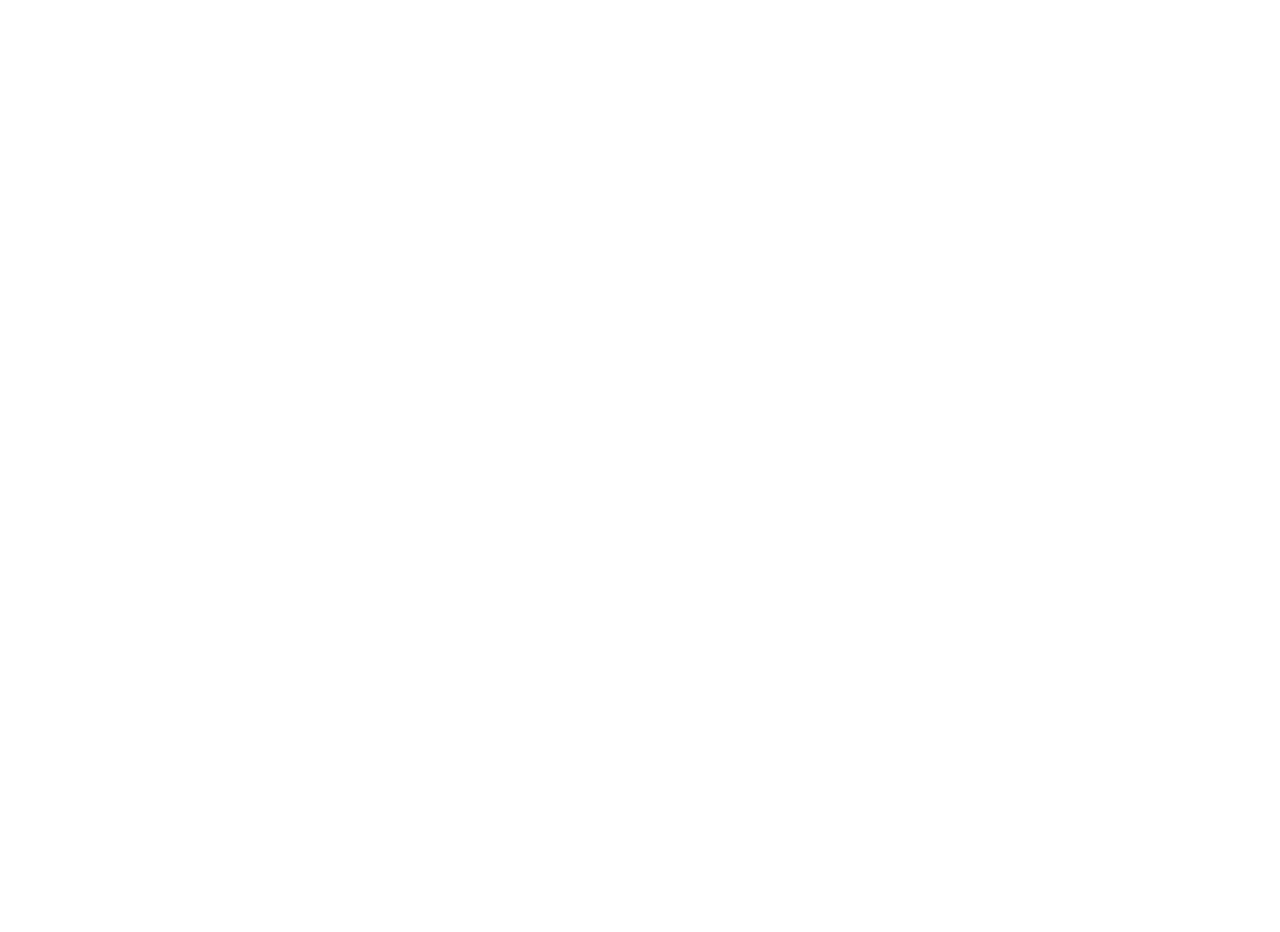
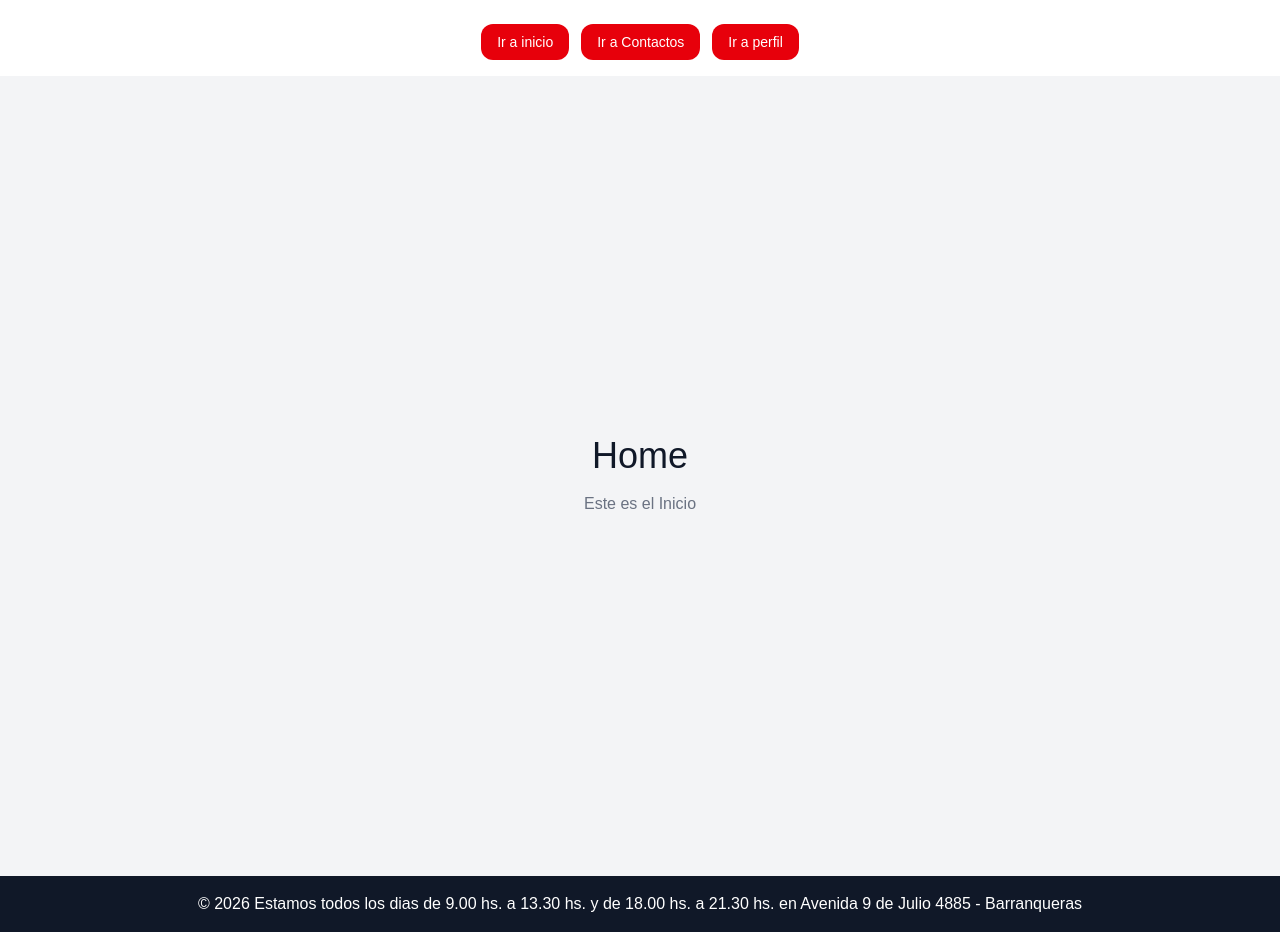
Before and after one commit to Davidjav3384/mi-verduleria, a Next.js app: page / in a window 1280 px wide. Before the commit the page ends 800 px from the top, so only its background shows below. Built offline with nearby package versions, Linux system fonts and the light colour scheme.

Commit message:
Agregue el footer en todas las paginas con los dias y horarios de atencion, el domicilio, y le puse a cada pagina su descripcion.
Co-authored-by: Martin Zalazar <marelizal@users.noreply.github.com>

```diff
--- a/app/contact/page.tsx
+++ b/app/contact/page.tsx
@@ -1,11 +1,13 @@
+import NavLink from "@/components/nav-links";
 import Link from "next/link";
 
 export default function Contact() {
   return (
     <div className="bg-gray-100 h-full text-center flex min-h-screen flex-col items-center justify-center">
       <h1 className="text-4xl font-bolt text-gray-900">Contacto</h1>
-       <p className="mt-4 text-gray-500">Hablamos?</p>
-       <Link className="mt-2" href="/">Ir a Inicio</Link>
+      <p className="mt-4 text-gray-500">Hablamos?</p>
+
+
     </div>
   );
 }
--- a/app/layout.tsx
+++ b/app/layout.tsx
@@ -1,6 +1,8 @@
 import type { Metadata } from "next";
 import { Geist, Geist_Mono } from "next/font/google";
 import "./globals.css";
+import NavLink from "@/components/nav-links";
+import Footer from "@/components/footer";
 
 const geistSans = Geist({
   variable: "--font-geist-sans",
@@ -17,14 +19,23 @@ export const metadata: Metadata = {
   description: "Generated by create next app",
 };
 
-export default function RootLayout({ children }: LayoutProps<"/">) {
+export default function RootLayout({
+  children,
+}: {
+  children: React.ReactNode;
+}) {
   return (
     <html
-      lang="en"
+      lang="es"
       suppressHydrationWarning
       className={`${geistSans.variable} ${geistMono.variable} h-full antialiased`}
     >
-      <body className="min-h-full flex flex-col">{children}</body>
+      <body className="min-h-full flex flex-col">
+        {/* Navegacion */}
+        <NavLink />
+        {children}
+        <Footer />
+      </body>
     </html>
   );
 }
--- a/app/page.tsx
+++ b/app/page.tsx
@@ -1,16 +1,14 @@
-
 import NavLink from "@/components/nav-links";
 import Link from "next/link";
-import { use } from "react";
 
 export default function Home() {
-  return;
-  <div className="bg-gray-100 h-full text-center flex min-h-screen flex-col items-center justify-center">
-    {/** Este es el titulo y el subtitulo de la home */}
-    <h1 className="text-4xl font-bolt text-gray-900">Home</h1>
-    <p className="mt-4 text-gray-500">Yo soy la Home</p>
-    {/** Este el es menu de navegacion */}
-
-
-  </div>;
+  return (
+    <main className=" flex min-h-screen flex-col items-center justify-center bg-gray-100 text-center">
+      {/*Titulo*/}
+      <div className="bg-gray-100 h-full text-center flex min-h-screen flex-col items-center justify-center">
+        <h1 className="text-4xl font-bolt text-gray-900">Home</h1>
+        <p className="mt-4 text-gray-500">Este es el Inicio</p>
+      </div>
+    </main>
+  );
 }
--- a/app/profile/page.tsx
+++ b/app/profile/page.tsx
@@ -1,3 +1,11 @@
+import NavLink from "@/components/nav-links";
+import Link from "next/link";
+
 export default function Profile() {
-  return <p className="font-mono text-green bg-red-500">Perfil</p>;
+  return (
+    <div className="bg-gray-100 h-full text-center flex min-h-screen flex-col items-center justify-center">
+      <h1 className="text-4xl font-bolt text-gray-900">Perfil</h1>
+      <p className="mt-4 text-gray-500">Este soy yo y mi verduleria</p>
+    </div>
+  );
 }
--- /dev/null
+++ b/components/footer.tsx
@@ -0,0 +1,8 @@
+// components/Footer.tsx
+export default function Footer() {
+  return (
+    <footer className="w-full bg-gray-900 text-white text-center py-4 mt-auto">
+      <p>&copy; {new Date().getFullYear()} Estamos todos los dias de 9.00 hs. a 13.30 hs. y de 18.00 hs. a 21.30 hs. en Avenida 9 de Julio 4885 - Barranqueras</p>
+    </footer>
+  );
+}
--- a/components/nav-links.tsx
+++ b/components/nav-links.tsx
@@ -3,16 +3,19 @@ Este componente recibe dos parametros y navega hacia la vista que se le dice
 */
 
 import Link from "next/link";
-import { ReactNode } from "react";
 
-interface NavLinkProps{
-href:string;
-children: ReactNode
+export default function NavLink() {
+  return (
+    <div className="p-4 flex justify-center gap-3">
+      <Link className="mt-2 rounded-xl bg-red-600 text-white px-4 py-2 text-sm" href="/">
+        Ir a inicio
+      </Link>
+      <Link className="mt-2 rounded-xl bg-red-600 text-white px-4 py-2 text-sm" href="/contact">
+        Ir a Contactos
+      </Link>
+      <Link className="mt-2 rounded-xl bg-red-600 text-white px-4 py-2 text-sm" href="/profile">
+        Ir a perfil
+      </Link>
+    </div>
+  );
 }
-
-
-export default function NavLink({href,children}:NavLinkProps) {
-return (
-    <Link className="mt-2" href="/contact">Ir a Contactos</Link>
-)
-}
```
